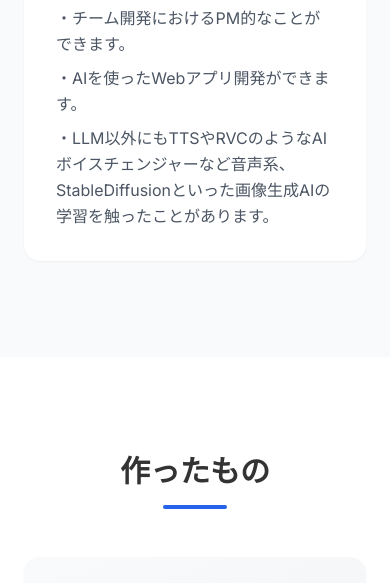
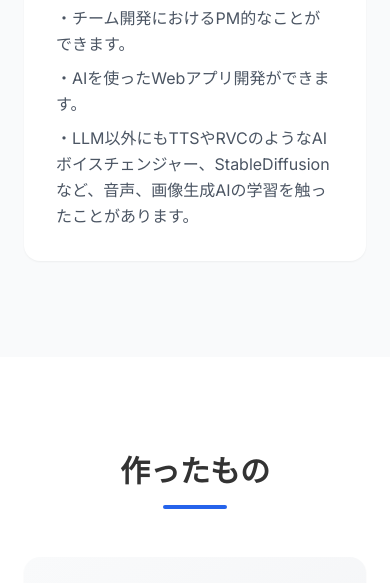
Before and after one commit to yuumasyo/yuutti-portfolio, a website: page index.html in a window 390 px wide. Shown: the part 4427-5010 px from the top of the page. Drawn offline with nearby package versions, Linux system fonts and the light colour scheme.

Commit message:
Fix mobile layout, add email obfuscation, update content

```diff
--- a/index.html
+++ b/index.html
@@ -362,7 +362,7 @@
                                     <li>・HuggingFaceなどAI周りのエコシステムやライブラリを扱えます。</li>
                                     <li>・チーム開発におけるPM的なことができます。</li>
                                     <li>・AIを使ったWebアプリ開発ができます。</li>
-                                    <li>・LLM以外にもTTSやRVCのようなAIボイスチェンジャーなど音声系、StableDiffusionといった画像生成AIの学習を触ったことがあります。</li>
+                                    <li>・LLM以外にもTTSやRVCのようなAIボイスチェンジャー、StableDiffusionなど、音声、画像生成AIの学習を触ったことがあります。</li>
                                 </ul>
                             </div>
                         </div>
```
